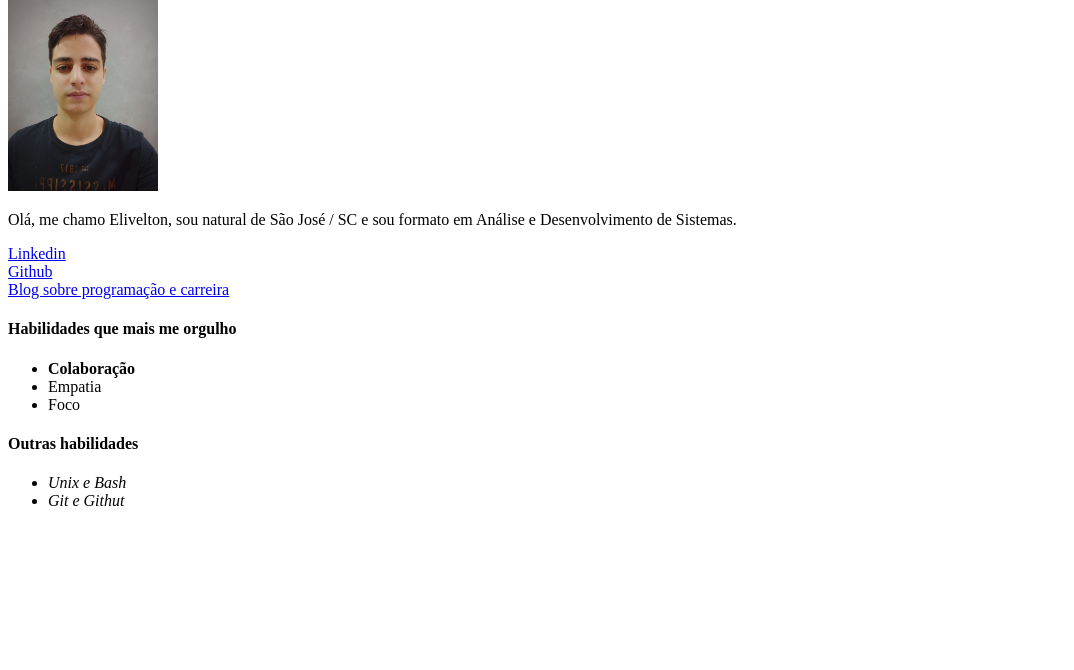
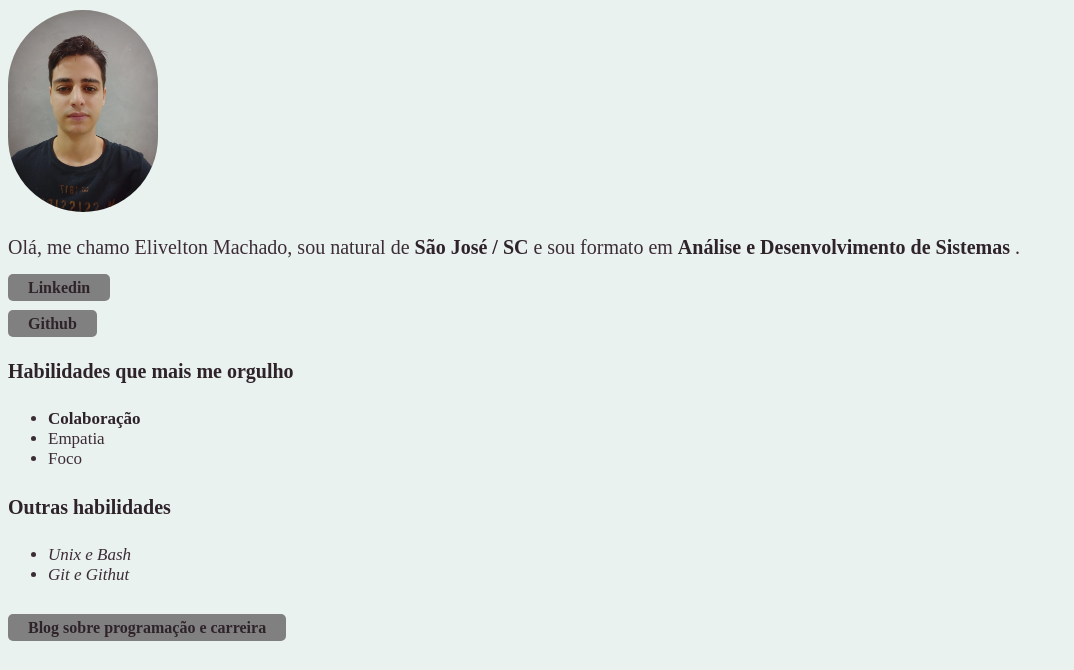
Before and after one commit to El1v/el1v.github.io, a plain HTML site: page index.html in a window 1280 px wide. Shown: the part 130-800 px from the top of the page, without its empty margins (0-1074 px from the left). Drawn offline with Linux system fonts and the light colour scheme; a web font is replaced by a local one.

Commit message:
Criado arquivo style.css e alterado todo o estilo da pagina

```diff
--- a/index.html
+++ b/index.html
@@ -5,6 +5,7 @@
     <meta http-equiv="X-UA-Compatible" content="IE=edge">
     <meta name="viewport" content="width=device-width, initial-scale=1.0">
     <title>Document</title>
+    <link rel="stylesheet" href="style.css">
 </head>
 <body>
 
@@ -15,31 +16,34 @@
 
     <h2>Elivelton Machado Nascimento</h2>
 
-    <img src="my-image.jpeg" alt="Retrato de Elivelton Machado" width="150px">
+    <img src="my-image.jpeg" alt="Retrato de Elivelton Machado" width="150px" class="image">
 
     <p>
-        Olá, me chamo Elivelton, sou natural de São José / SC e sou formato em Análise e Desenvolvimento de Sistemas.
+        Olá, me chamo Elivelton Machado, sou natural de <strong> São José / SC </strong>e sou formato em <strong> Análise e Desenvolvimento de Sistemas </strong>.
     </p>
 
-    <a href="https://www.linkedin.com/in/eliveltonmn/" target="_blank"> Linkedin </a>
+    <a href="https://www.linkedin.com/in/eliveltonmn/" target="_blank" class="button"> Linkedin </a>
     <br>
-    <a href="https://github.com/El1v" target="_blank"> Github </a>
     <br>
-    <a href="https://blog.geekhunter.com.br/" target="_blank"> Blog sobre programação e carreira </a>
+    <a href="https://github.com/El1v" target="_blank" class="button"> Github </a>
+    <br>
 
-    <h4 id="principaisHabilidades">Habilidades que mais me orgulho</h4>
+    <h4 id="principaisHabilidades" class="skills">Habilidades que mais me orgulho</h4>
         <ul>
             <li><strong>Colaboração</strong></li>
             <li>Empatia</li>
             <li>Foco</li>
         </ul>
 
-    <h4 id="outrasHabilidades">Outras habilidades</h4>
+    <h4 id="outrasHabilidades" class="skills">Outras habilidades</h4>
         <ul>
             <li><em>Unix e Bash</em></li>
             <li><em>Git e Githut</em></li>
         </ul>
 
+    <br>
+    <a href="https://blog.geekhunter.com.br/" target="_blank" class="button"> Blog sobre programação e carreira </a>
+
 
 </body>
 </html>
--- /dev/null
+++ b/style.css
@@ -0,0 +1,42 @@
+@import url('https://fonts.googleapis.com/css2?family=Joan&display=swap');
+
+body {
+    background-color: #EAF2EF;
+    font-family: 'Joan', serif;
+    color: #3B2C35;
+}
+
+h2{
+    font-size: 30px;
+}
+
+p {
+    font-size: 20px;
+}
+
+strong {
+     color: #2F232A;
+}
+
+li {
+    font-size: 17px;
+}
+
+.skills {
+    font-size: 20px;
+    color: #2F232A;
+}
+
+.button{
+    background-color: #808080;
+    color: #2F232A;
+    padding: 5px 20px;
+    border-radius: 5px;
+    text-decoration: none;
+    font-weight: 700;
+
+}
+
+.image {
+    border-radius: 100px;
+}
```
